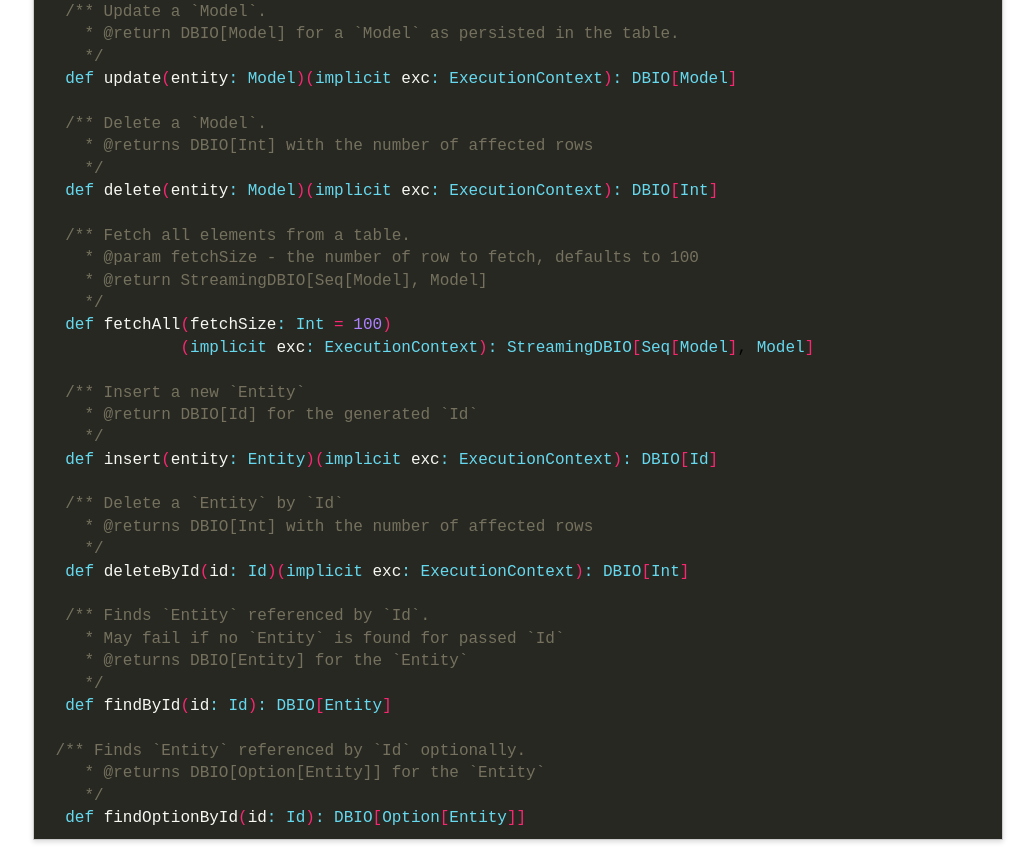
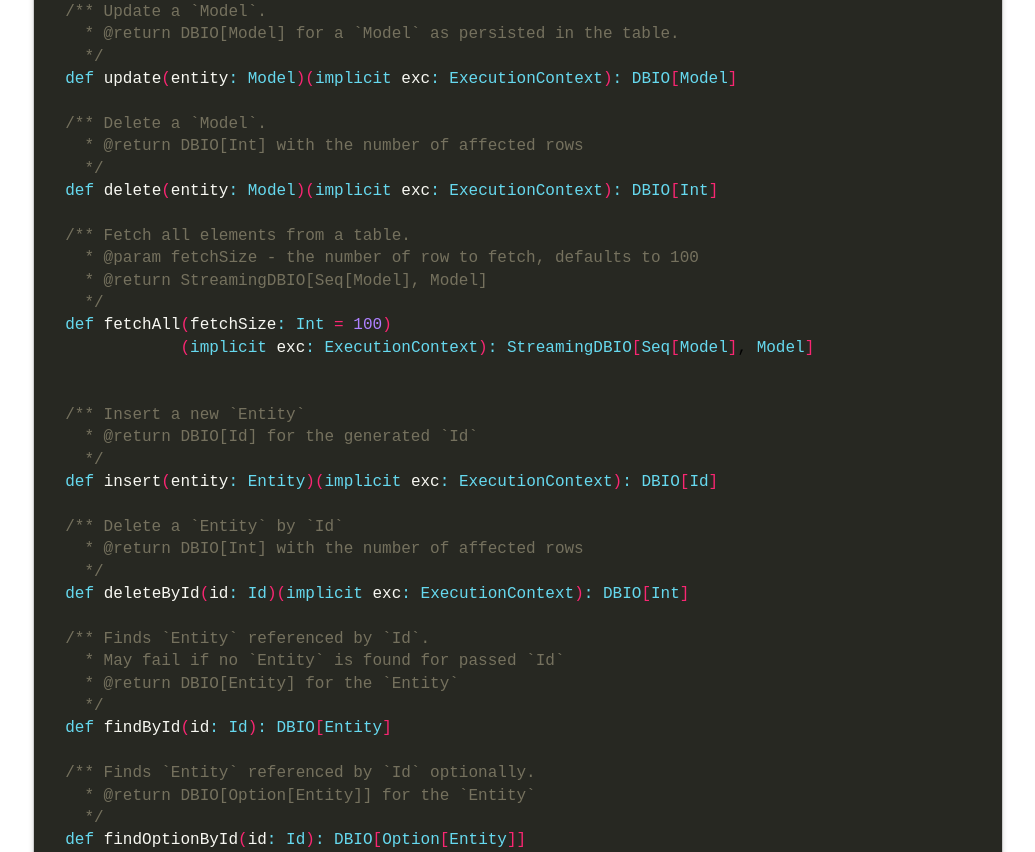
Before and after one commit to strongtyped/active-slick, a plain HTML site: page src/asciidoctor/index.html in a window 1280 px wide. Shown: the part 3217-4069 px from the top of the page, without its empty margins (122-1157 px from the left). Drawn offline with Linux system fonts and the light colour scheme.

Commit message:
fix ScalaDoc in asciidoc

```diff
--- a/src/asciidoctor/index.html
+++ b/src/asciidoctor/index.html
@@ -194,7 +194,7 @@
   <span class="tok-k">def</span> <span class="tok-n">update</span><span class="tok-o">(</span><span class="tok-n">entity</span><span class="tok-k">:</span> <span class="tok-kt">Model</span><span class="tok-o">)(</span><span class="tok-k">implicit</span> <span class="tok-n">exc</span><span class="tok-k">:</span> <span class="tok-kt">ExecutionContext</span><span class="tok-o">)</span><span class="tok-k">:</span> <span class="tok-kt">DBIO</span><span class="tok-o">[</span><span class="tok-kt">Model</span><span class="tok-o">]</span>
 
   <span class="tok-cm">/** Delete a `Model`.</span>
-<span class="tok-cm">    * @returns DBIO[Int] with the number of affected rows</span>
+<span class="tok-cm">    * @return DBIO[Int] with the number of affected rows</span>
 <span class="tok-cm">    */</span>
   <span class="tok-k">def</span> <span class="tok-n">delete</span><span class="tok-o">(</span><span class="tok-n">entity</span><span class="tok-k">:</span> <span class="tok-kt">Model</span><span class="tok-o">)(</span><span class="tok-k">implicit</span> <span class="tok-n">exc</span><span class="tok-k">:</span> <span class="tok-kt">ExecutionContext</span><span class="tok-o">)</span><span class="tok-k">:</span> <span class="tok-kt">DBIO</span><span class="tok-o">[</span><span class="tok-kt">Int</span><span class="tok-o">]</span>
 
@@ -205,24 +205,25 @@
   <span class="tok-k">def</span> <span class="tok-n">fetchAll</span><span class="tok-o">(</span><span class="tok-n">fetchSize</span><span class="tok-k">:</span> <span class="tok-kt">Int</span> <span class="tok-o">=</span> <span class="tok-mi">100</span><span class="tok-o">)</span>
               <span class="tok-o">(</span><span class="tok-k">implicit</span> <span class="tok-n">exc</span><span class="tok-k">:</span> <span class="tok-kt">ExecutionContext</span><span class="tok-o">)</span><span class="tok-k">:</span> <span class="tok-kt">StreamingDBIO</span><span class="tok-o">[</span><span class="tok-kt">Seq</span><span class="tok-o">[</span><span class="tok-kt">Model</span><span class="tok-o">]</span>, <span class="tok-kt">Model</span><span class="tok-o">]</span>
 
+
   <span class="tok-cm">/** Insert a new `Entity`</span>
 <span class="tok-cm">    * @return DBIO[Id] for the generated `Id`</span>
 <span class="tok-cm">    */</span>
   <span class="tok-k">def</span> <span class="tok-n">insert</span><span class="tok-o">(</span><span class="tok-n">entity</span><span class="tok-k">:</span> <span class="tok-kt">Entity</span><span class="tok-o">)(</span><span class="tok-k">implicit</span> <span class="tok-n">exc</span><span class="tok-k">:</span> <span class="tok-kt">ExecutionContext</span><span class="tok-o">)</span><span class="tok-k">:</span> <span class="tok-kt">DBIO</span><span class="tok-o">[</span><span class="tok-kt">Id</span><span class="tok-o">]</span>
 
   <span class="tok-cm">/** Delete a `Entity` by `Id`</span>
-<span class="tok-cm">    * @returns DBIO[Int] with the number of affected rows</span>
+<span class="tok-cm">    * @return DBIO[Int] with the number of affected rows</span>
 <span class="tok-cm">    */</span>
   <span class="tok-k">def</span> <span class="tok-n">deleteById</span><span class="tok-o">(</span><span class="tok-n">id</span><span class="tok-k">:</span> <span class="tok-kt">Id</span><span class="tok-o">)(</span><span class="tok-k">implicit</span> <span class="tok-n">exc</span><span class="tok-k">:</span> <span class="tok-kt">ExecutionContext</span><span class="tok-o">)</span><span class="tok-k">:</span> <span class="tok-kt">DBIO</span><span class="tok-o">[</span><span class="tok-kt">Int</span><span class="tok-o">]</span>
 
   <span class="tok-cm">/** Finds `Entity` referenced by `Id`.</span>
 <span class="tok-cm">    * May fail if no `Entity` is found for passed `Id`</span>
-<span class="tok-cm">    * @returns DBIO[Entity] for the `Entity`</span>
+<span class="tok-cm">    * @return DBIO[Entity] for the `Entity`</span>
 <span class="tok-cm">    */</span>
   <span class="tok-k">def</span> <span class="tok-n">findById</span><span class="tok-o">(</span><span class="tok-n">id</span><span class="tok-k">:</span> <span class="tok-kt">Id</span><span class="tok-o">)</span><span class="tok-k">:</span> <span class="tok-kt">DBIO</span><span class="tok-o">[</span><span class="tok-kt">Entity</span><span class="tok-o">]</span>
 
- <span class="tok-cm">/** Finds `Entity` referenced by `Id` optionally.</span>
-<span class="tok-cm">    * @returns DBIO[Option[Entity]] for the `Entity`</span>
+  <span class="tok-cm">/** Finds `Entity` referenced by `Id` optionally.</span>
+<span class="tok-cm">    * @return DBIO[Option[Entity]] for the `Entity`</span>
 <span class="tok-cm">    */</span>
   <span class="tok-k">def</span> <span class="tok-n">findOptionById</span><span class="tok-o">(</span><span class="tok-n">id</span><span class="tok-k">:</span> <span class="tok-kt">Id</span><span class="tok-o">)</span><span class="tok-k">:</span> <span class="tok-kt">DBIO</span><span class="tok-o">[</span><span class="tok-kt">Option</span><span class="tok-o">[</span><span class="tok-kt">Entity</span><span class="tok-o">]]</span></code></pre>
 </div>
@@ -467,7 +468,7 @@
 </div>
 <div id="footer">
 <div id="footer-text">
-Last updated 2015-08-15 01:59:13 CEST
+Last updated 2015-08-15 02:00:11 CEST
 </div>
 </div>
 </body>
```
